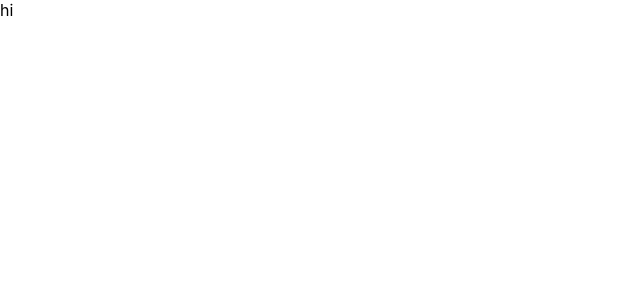
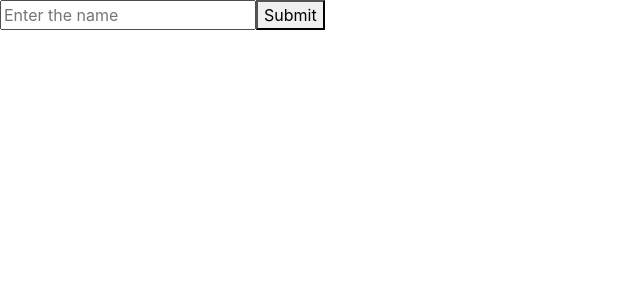
Before and after one commit to makarovas/reactFormik, a React (Create React App) app: page / in a window 1280 px wide. Shown: the top 300 px of the page, without its empty margins (0-640 px from the left). Built offline with nearby package versions, Linux system fonts and the light colour scheme.

Commit message:
added handlechange, handlesubmit

```diff
--- a/package.json
+++ b/package.json
@@ -6,6 +6,7 @@
     "@testing-library/jest-dom": "^4.2.4",
     "@testing-library/react": "^9.3.2",
     "@testing-library/user-event": "^7.1.2",
+    "formik": "^2.1.4",
     "react": "^16.13.1",
     "react-dom": "^16.13.1",
     "react-scripts": "3.4.1"
--- a/public/index.html
+++ b/public/index.html
@@ -9,7 +9,12 @@
       name="description"
       content="Web site created using create-react-app"
     />
-
+    <link
+      rel="stylesheet"
+      href="https://maxcdn.bootstrapcdn.com/bootstrap/4.0.0/css/bootstrap.min.css"
+      integrity="sha384-Gn5384xqQ1aoWXA+058RXPxPg6fy4IWvTNh0E263XmFcJlSAwiGgFAW/dAiS6JXm"
+      crossorigin="anonymous"
+    />
     <title>React App</title>
   </head>
   <body>
--- a/src/App.js
+++ b/src/App.js
@@ -1,7 +1,12 @@
 import React from "react";
+import SampleForm from "./forms";
 
 function App() {
-  return <div>hi</div>;
+  return (
+    <div>
+      <SampleForm />
+    </div>
+  );
 }
 
 export default App;
--- /dev/null
+++ b/src/forms/Form.jsx
@@ -0,0 +1,27 @@
+import React from "react";
+import { Formik } from "formik";
+
+export default function SimpleForm() {
+  return (
+    <Formik
+      initialValues={{ name: "" }}
+      onSubmit={(values) => {
+        console.log(values);
+        return values;
+      }}
+    >
+      {({ handleSubmit, handleChange, values }) => (
+        <form onSubmit={handleSubmit}>
+          <input
+            onChange={handleChange}
+            value={values.name}
+            type="text"
+            placeholder="Enter the name"
+            name="name"
+          />
+          <button type="submit">Submit</button>
+        </form>
+      )}
+    </Formik>
+  );
+}
--- /dev/null
+++ b/src/forms/index.js
@@ -0,0 +1,2 @@
+import SimpleForm from "./Form";
+export default SimpleForm;
```
Also changed, not shown: 1 other file (tests, documents, lock files or other folders).
